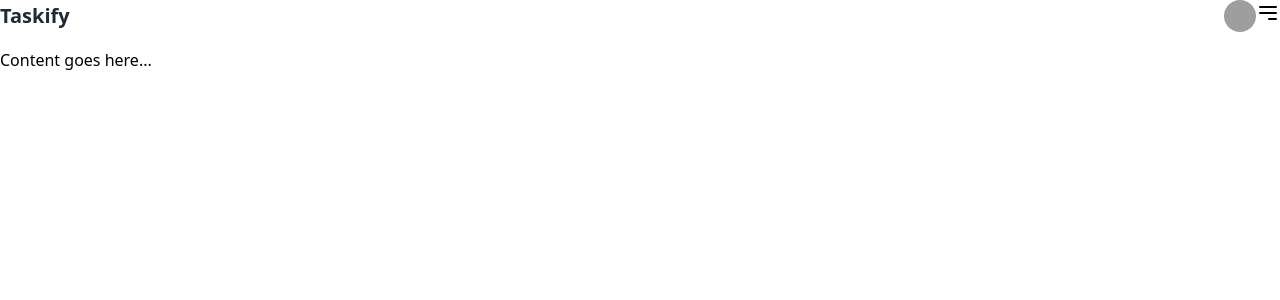
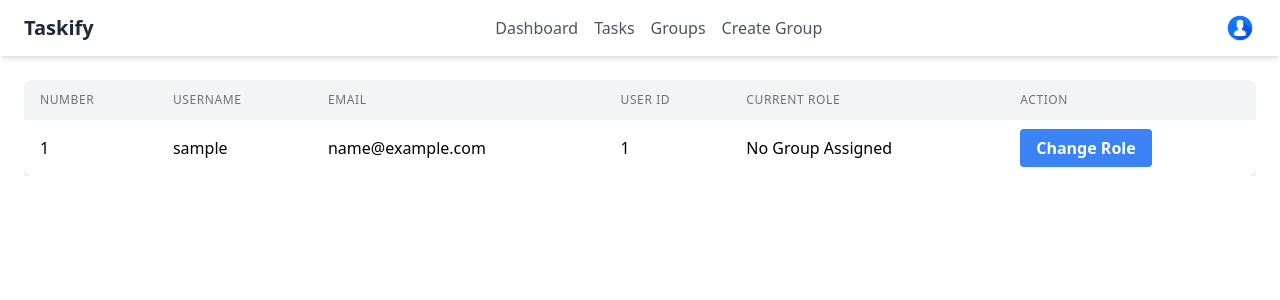
Before and after one commit to Sumaiya-Meem/Django_tasks-managemnet, a Django app: template users/templates/admin/dashboard.html in a window 1280 px wide. Shown: the top 300 px of the page. Run offline with Django 5.2, Linux system fonts and the light colour scheme; the template is opened without the code that fills it: values that come from a table or form of the project are taken from there, others are empty; tables that the repository leaves empty hold one stand-in row (values such as "Sample post"); grey boxes are pictures that could not be loaded.

Commit message:
change user assign role and create group for role

```diff
--- a/static/css/output.css
+++ b/static/css/output.css
@@ -628,6 +628,10 @@ video {
   position: sticky;
 }
 
+.right-0 {
+  right: 0px;
+}
+
 .m-1 {
   margin: 0.25rem;
 }
@@ -654,12 +658,24 @@ video {
   margin-bottom: 1rem;
 }
 
+.ml-4 {
+  margin-left: 1rem;
+}
+
 .mr-1 {
   margin-right: 0.25rem;
 }
 
 .mr-2 {
   margin-right: 0.5rem;
+}
+
+.mt-2 {
+  margin-top: 0.5rem;
+}
+
+.mt-3 {
+  margin-top: 0.75rem;
 }
 
 .mt-4 {
@@ -723,6 +739,10 @@ video {
   width: 0.5rem;
 }
 
+.w-48 {
+  width: 12rem;
+}
+
 .w-6 {
   width: 1.5rem;
 }
@@ -743,6 +763,10 @@ video {
   min-width: 800px;
 }
 
+.min-w-full {
+  min-width: 100%;
+}
+
 .max-w-\[1400px\] {
   max-width: 1400px;
 }
@@ -761,10 +785,6 @@ video {
 
 .grid-cols-4 {
   grid-template-columns: repeat(4, minmax(0, 1fr));
-}
-
-.flex-col {
-  flex-direction: column;
 }
 
 .content-start {
@@ -813,10 +833,22 @@ video {
   margin-left: calc(-0.5rem * calc(1 - var(--tw-space-x-reverse)));
 }
 
+.space-x-4 > :not([hidden]) ~ :not([hidden]) {
+  --tw-space-x-reverse: 0;
+  margin-right: calc(1rem * var(--tw-space-x-reverse));
+  margin-left: calc(1rem * calc(1 - var(--tw-space-x-reverse)));
+}
+
 .space-y-4 > :not([hidden]) ~ :not([hidden]) {
   --tw-space-y-reverse: 0;
   margin-top: calc(1rem * calc(1 - var(--tw-space-y-reverse)));
   margin-bottom: calc(1rem * var(--tw-space-y-reverse));
+}
+
+.space-y-2 > :not([hidden]) ~ :not([hidden]) {
+  --tw-space-y-reverse: 0;
+  margin-top: calc(0.5rem * calc(1 - var(--tw-space-y-reverse)));
+  margin-bottom: calc(0.5rem * var(--tw-space-y-reverse));
 }
 
 .divide-y > :not([hidden]) ~ :not([hidden]) {
@@ -830,8 +862,21 @@ video {
   border-color: rgb(243 244 246 / var(--tw-divide-opacity, 1));
 }
 
+.divide-gray-200 > :not([hidden]) ~ :not([hidden]) {
+  --tw-divide-opacity: 1;
+  border-color: rgb(229 231 235 / var(--tw-divide-opacity, 1));
+}
+
+.overflow-hidden {
+  overflow: hidden;
+}
+
 .overflow-x-auto {
   overflow-x: auto;
+}
+
+.whitespace-nowrap {
+  white-space: nowrap;
 }
 
 .rounded {
@@ -844,6 +889,10 @@ video {
 
 .rounded-lg {
   border-radius: 0.5rem;
+}
+
+.rounded-md {
+  border-radius: 0.375rem;
 }
 
 .rounded-xl {
@@ -876,11 +925,6 @@ video {
   border-color: rgb(229 231 235 / var(--tw-border-opacity, 1));
 }
 
-.border-gray-300 {
-  --tw-border-opacity: 1;
-  border-color: rgb(209 213 219 / var(--tw-border-opacity, 1));
-}
-
 .border-orange-400 {
   --tw-border-opacity: 1;
   border-color: rgb(251 146 60 / var(--tw-border-opacity, 1));
@@ -904,6 +948,11 @@ video {
 .bg-blue-500 {
   --tw-bg-opacity: 1;
   background-color: rgb(59 130 246 / var(--tw-bg-opacity, 1));
+}
+
+.bg-blue-600 {
+  --tw-bg-opacity: 1;
+  background-color: rgb(37 99 235 / var(--tw-bg-opacity, 1));
 }
 
 .bg-blue-700 {
@@ -976,6 +1025,11 @@ video {
   background-color: rgb(234 179 8 / var(--tw-bg-opacity, 1));
 }
 
+.object-cover {
+  -o-object-fit: cover;
+     object-fit: cover;
+}
+
 .p-1 {
   padding: 0.25rem;
 }
@@ -1006,6 +1060,16 @@ video {
   padding-right: 0.75rem;
 }
 
+.px-4 {
+  padding-left: 1rem;
+  padding-right: 1rem;
+}
+
+.px-6 {
+  padding-left: 1.5rem;
+  padding-right: 1.5rem;
+}
+
 .py-1 {
   padding-top: 0.25rem;
   padding-bottom: 0.25rem;
@@ -1014,6 +1078,11 @@ video {
 .py-2 {
   padding-top: 0.5rem;
   padding-bottom: 0.5rem;
+}
+
+.py-3 {
+  padding-top: 0.75rem;
+  padding-bottom: 0.75rem;
 }
 
 .py-4 {
@@ -1065,6 +1134,14 @@ video {
   font-weight: 600;
 }
 
+.uppercase {
+  text-transform: uppercase;
+}
+
+.tracking-wider {
+  letter-spacing: 0.05em;
+}
+
 .text-black {
   --tw-text-opacity: 1;
   color: rgb(0 0 0 / var(--tw-text-opacity, 1));
@@ -1088,6 +1165,11 @@ video {
 .text-gray-500 {
   --tw-text-opacity: 1;
   color: rgb(107 114 128 / var(--tw-text-opacity, 1));
+}
+
+.text-gray-600 {
+  --tw-text-opacity: 1;
+  color: rgb(75 85 99 / var(--tw-text-opacity, 1));
 }
 
 .text-gray-700 {
@@ -1142,6 +1224,12 @@ video {
   box-shadow: var(--tw-ring-offset-shadow, 0 0 #0000), var(--tw-ring-shadow, 0 0 #0000), var(--tw-shadow);
 }
 
+.shadow-md {
+  --tw-shadow: 0 4px 6px -1px rgb(0 0 0 / 0.1), 0 2px 4px -2px rgb(0 0 0 / 0.1);
+  --tw-shadow-colored: 0 4px 6px -1px var(--tw-shadow-color), 0 2px 4px -2px var(--tw-shadow-color);
+  box-shadow: var(--tw-ring-offset-shadow, 0 0 #0000), var(--tw-ring-shadow, 0 0 #0000), var(--tw-shadow);
+}
+
 .shadow-sm {
   --tw-shadow: 0 1px 2px 0 rgb(0 0 0 / 0.05);
   --tw-shadow-colored: 0 1px 2px 0 var(--tw-shadow-color);
@@ -1156,18 +1244,40 @@ video {
   transition-timing-function: cubic-bezier(0.4, 0, 0.2, 1);
 }
 
-.focus\:ring-1:focus {
-  --tw-ring-offset-shadow: var(--tw-ring-inset) 0 0 0 var(--tw-ring-offset-width) var(--tw-ring-offset-color);
-  --tw-ring-shadow: var(--tw-ring-inset) 0 0 0 calc(1px + var(--tw-ring-offset-width)) var(--tw-ring-color);
-  box-shadow: var(--tw-ring-offset-shadow), var(--tw-ring-shadow), var(--tw-shadow, 0 0 #0000);
+.hover\:bg-blue-600:hover {
+  --tw-bg-opacity: 1;
+  background-color: rgb(37 99 235 / var(--tw-bg-opacity, 1));
 }
 
-.focus\:ring-blue-400:focus {
-  --tw-ring-opacity: 1;
-  --tw-ring-color: rgb(96 165 250 / var(--tw-ring-opacity, 1));
+.hover\:bg-gray-100:hover {
+  --tw-bg-opacity: 1;
+  background-color: rgb(243 244 246 / var(--tw-bg-opacity, 1));
+}
+
+.hover\:bg-gray-50:hover {
+  --tw-bg-opacity: 1;
+  background-color: rgb(249 250 251 / var(--tw-bg-opacity, 1));
+}
+
+.hover\:text-gray-800:hover {
+  --tw-text-opacity: 1;
+  color: rgb(31 41 55 / var(--tw-text-opacity, 1));
+}
+
+.focus\:outline-none:focus {
+  outline: 2px solid transparent;
+  outline-offset: 2px;
 }
 
 @media (min-width: 768px) {
+  .md\:flex {
+    display: flex;
+  }
+
+  .md\:hidden {
+    display: none;
+  }
+
   .md\:grid-cols-2 {
     grid-template-columns: repeat(2, minmax(0, 1fr));
   }
--- a/users/templates/admin/dashboard.html
+++ b/users/templates/admin/dashboard.html
@@ -16,7 +16,7 @@
           >
           <div class="hidden md:flex space-x-4">
             <a
-              href="admin-dashboard.html"
+              href="{% url 'admin-dashboard' %}"
               class="text-gray-600 hover:text-gray-800"
               >Dashboard</a
             >
@@ -25,7 +25,7 @@
               >Groups</a
             >
             <a
-              href="create-group.html"
+              href="{% url 'create-group' %}"
               class="text-gray-600 hover:text-gray-800"
               >Create Group</a
             >
@@ -36,22 +36,18 @@
                 id="user-menu-button"
                 class="flex items-center focus:outline-none"
               >
-                <img
-                  class="h-8 w-8 rounded-full object-cover"
-                  src="https://placekitten.com/100/100"
-                  alt="User avatar"
-                />
+              <img class="h-8 w-8 rounded-full object-cover" src="{% static 'images/user-avatar.avif' %}" alt="User avatar" onerror="this.onerror=null; this.src='https://placekitten.com/100/100';"/>
               </button>
               <div
                 id="user-menu"
                 class="absolute right-0 mt-2 w-48 bg-white rounded-md shadow-lg py-1 hidden"
               >
                 <a
-                  href="manager-dashboard.html"
+                  href="{% url 'admin-dashboard' %}"
                   class="block px-4 py-2 text-sm text-gray-700 hover:bg-gray-100"
                   >Dashboard</a
                 >
-                <form method="post" action="logout.html">
+                <form method="post" action="{% url 'logout' %}">
                   <button
                     class="block px-4 py-2 text-sm text-gray-700 hover:bg-gray-100"
                   >
@@ -84,7 +80,7 @@
           </div>
         </div>
         <div id="mobile-menu" class="md:hidden hidden mt-4">
-          <a href="#" class="block py-2 text-gray-600 hover:text-gray-800"
+          <a href="{% url 'admin-dashboard' %}" class="block py-2 text-gray-600 hover:text-gray-800"
             >Dashboard</a
           >
           <a href="#" class="block py-2 text-gray-600 hover:text-gray-800"
@@ -93,7 +89,7 @@
           <a href="#" class="block py-2 text-gray-600 hover:text-gray-800"
             >Groups</a
           >
-          <a href="#" class="block py-2 text-gray-600 hover:text-gray-800"
+          <a href="{% url 'create-group' %}" class="block py-2 text-gray-600 hover:text-gray-800"
             >Create Group</a
           >
         </div>
@@ -101,9 +97,9 @@
     </header>
 
     <main>
-      <div class="container mx-auto px-6 py-4">
-        <p>Content goes here...</p>
-      </div>
+      {% block content %}
+         {% include "admin/user_list.html" %}
+      {% endblock content %}
     </main>
 
     <script>
--- /dev/null
+++ b/users/templates/admin/user_list.html
@@ -0,0 +1,62 @@
+<div class="container mx-auto p-6">
+                  <div class="overflow-x-auto">
+                    <table class="min-w-full bg-white shadow-md rounded-lg overflow-hidden">
+                      <thead class="bg-gray-100">
+                        <tr>
+                          <th
+                            class="px-4 py-3 text-left text-xs font-medium text-gray-500 uppercase tracking-wider"
+                          >
+                            Number
+                          </th>
+                          <th
+                            class="px-4 py-3 text-left text-xs font-medium text-gray-500 uppercase tracking-wider"
+                          >
+                            Username
+                          </th>
+                          <th
+                            class="px-4 py-3 text-left text-xs font-medium text-gray-500 uppercase tracking-wider"
+                          >
+                            Email
+                          </th>
+                          <th
+                            class="px-4 py-3 text-left text-xs font-medium text-gray-500 uppercase tracking-wider"
+                          >
+                            User ID
+                          </th>
+                          <th
+                            class="px-4 py-3 text-left text-xs font-medium text-gray-500 uppercase tracking-wider"
+                          >
+                            Current Role
+                          </th>
+                          <th
+                            class="px-4 py-3 text-left text-xs font-medium text-gray-500 uppercase tracking-wider"
+                          >
+                            Action
+                          </th>
+                        </tr>
+                      </thead>
+                      <tbody class="divide-y divide-gray-200">
+                          {% for user in users %}
+                              <tr class="hover:bg-gray-50">
+                                  <td class="px-4 py-4 whitespace-nowrap">{{forloop.counter}}</td>
+                                  <td class="px-4 py-4 whitespace-nowrap">{{user.username}}</td>
+                                  <td class="px-4 py-4 whitespace-nowrap">{{user.email}}</td>
+                                  <td class="px-4 py-4 whitespace-nowrap">{{user.id}}</td>
+                                  <td class="px-4 py-4 whitespace-nowrap">{{user.groups.first.name|default:"No Group Assigned"}}</td>
+                                  <td class="px-4 py-4 whitespace-nowrap">
+                                  <a
+                                      href="{% url 'assign-role' user.id %}"
+                                      class="bg-blue-500 hover:bg-blue-600 text-white font-bold py-2 px-4 rounded"
+                                  >
+                                      Change Role
+                                  </a>
+                                  </td>
+                              </tr>
+                          {% endfor %}
+
+                      </tbody>
+                    </table>
+                  </div>
+                </div>
+
+              <QuerySet ['Manager']>
--- a/users/urls.py
+++ b/users/urls.py
@@ -1,5 +1,5 @@
 from django.urls import path
-from users.views import sign_up,sign_in,log_out,activate_user,admin_dashboard
+from users.views import sign_up,sign_in,log_out,activate_user,admin_dashboard,assign_role,create_group
 
 urlpatterns = [
     path("sign_up/",sign_up,name="sign-up"),
@@ -7,4 +7,6 @@ urlpatterns = [
     path("logout/",log_out,name="logout"),
     path('activate/<int:user_id>/<str:token>/', activate_user),
     path('admin/dashboard/', admin_dashboard, name='admin-dashboard'),
+    path('admin/<int:user_id>/assign-role', assign_role, name='assign-role'),
+    path('admin/create-group', create_group, name='create-group'),
 ]
```
Also changed, not shown: users/forms.py (+19 -1 lines), users/templates/admin/assign_role.html (added, +19 -0 lines), users/templates/admin/create_group.html (added, +15 -0 lines), users/views.py (+32 -2 lines), static/images/user-avatar.avif (added).
